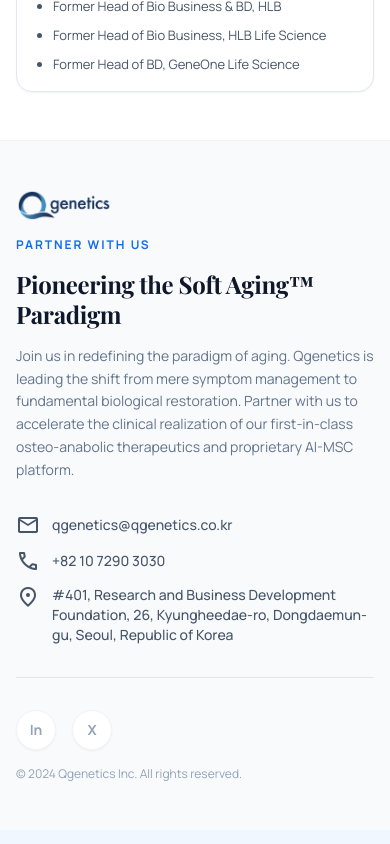
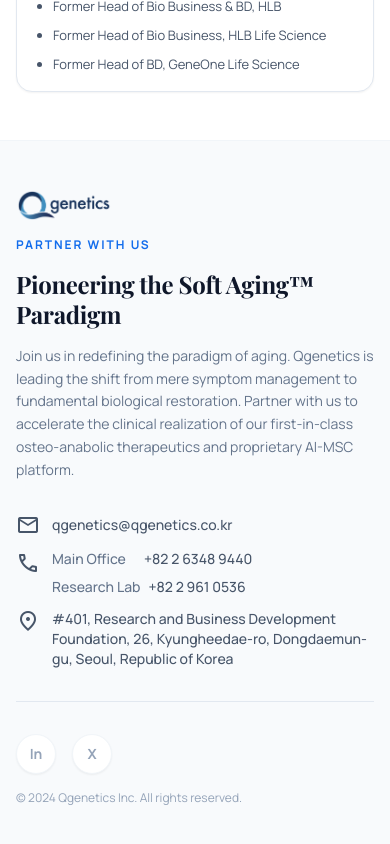
Before and after one commit to layerrama/qgenetics-website-renewal, a Next.js app: page / in a window 390 px wide. Shown: the part 6024-6868 px from the top of the page. Built offline with nearby package versions, Linux system fonts and the light colour scheme; a web font is replaced by a local one.

Commit message:
Update contact phone numbers

```diff
--- a/src/components/Footer.tsx
+++ b/src/components/Footer.tsx
@@ -9,7 +9,6 @@
   const { lang } = useLanguage();
   const cta = content[lang].cta;
   const copy = content[lang].footer;
-  const phoneHref = `tel:${copy.phone.replace(/[^+\d]/g, "")}`;
   const emailHref = `mailto:${copy.email}`;
 
   return (
@@ -36,13 +35,25 @@
             <span className="material-symbols-outlined text-[20px]">mail</span>
             <span className="text-sm font-medium">{copy.email}</span>
           </a>
-          <a
-            className="flex items-center gap-3 text-slate-600 transition-colors hover:text-primary dark:text-slate-300 dark:hover:text-primary"
-            href={phoneHref}
-          >
-            <span className="material-symbols-outlined text-[20px]">call</span>
-            <span className="text-sm font-medium">{copy.phone}</span>
-          </a>
+          <div className="flex items-start gap-3 text-slate-600 dark:text-slate-300">
+            <span className="material-symbols-outlined mt-0.5 text-[20px]">call</span>
+            <div className="flex flex-col gap-2">
+              {copy.phones.map((phone) => {
+                const phoneHref = `tel:${phone.number.replace(/[^+\d]/g, "")}`;
+
+                return (
+                  <a
+                    key={`${phone.label}-${phone.number}`}
+                    className="flex items-center gap-2 text-sm font-medium transition-colors hover:text-primary dark:hover:text-primary"
+                    href={phoneHref}
+                  >
+                    <span className="min-w-[84px] text-slate-500 dark:text-slate-400">{phone.label}</span>
+                    <span>{phone.number}</span>
+                  </a>
+                );
+              })}
+            </div>
+          </div>
           <div className="flex items-start gap-3 text-slate-600 dark:text-slate-300">
             <span className="material-symbols-outlined text-[20px]">location_on</span>
             <span className={`text-sm font-medium ${lang === "kr" ? "whitespace-pre-line md:whitespace-normal" : ""}`}>{copy.address}</span>
--- a/src/constants/content.ts
+++ b/src/constants/content.ts
@@ -154,7 +154,16 @@
       heading: "",
       desc: "",
       email: "qgenetics@qgenetics.co.kr",
-      phone: "+82 10 7290 3030",
+      phones: [
+        {
+          label: "Main Office",
+          number: "+82 2 6348 9440"
+        },
+        {
+          label: "Research Lab",
+          number: "+82 2 961 0536"
+        }
+      ],
       address: "#401, Research and Business Development Foundation, 26, Kyungheedae-ro, Dongdaemun-gu, Seoul, Republic of Korea",
       copyright: "© 2024 Qgenetics Inc. All rights reserved."
     }
@@ -314,7 +323,16 @@
       heading: "",
       desc: "",
       email: "qgenetics@qgenetics.co.kr",
-      phone: "+82 10 7290 3030",
+      phones: [
+        {
+          label: "대표번호",
+          number: "+82 2 6348 9440"
+        },
+        {
+          label: "연구소",
+          number: "+82 2 961 0536"
+        }
+      ],
       address: "서울특별시 동대문구 경희대로 26,\n(구)이과대학 동관 401호",
       copyright: "© 2024 Qgenetics Inc. All rights reserved."
     }
```
